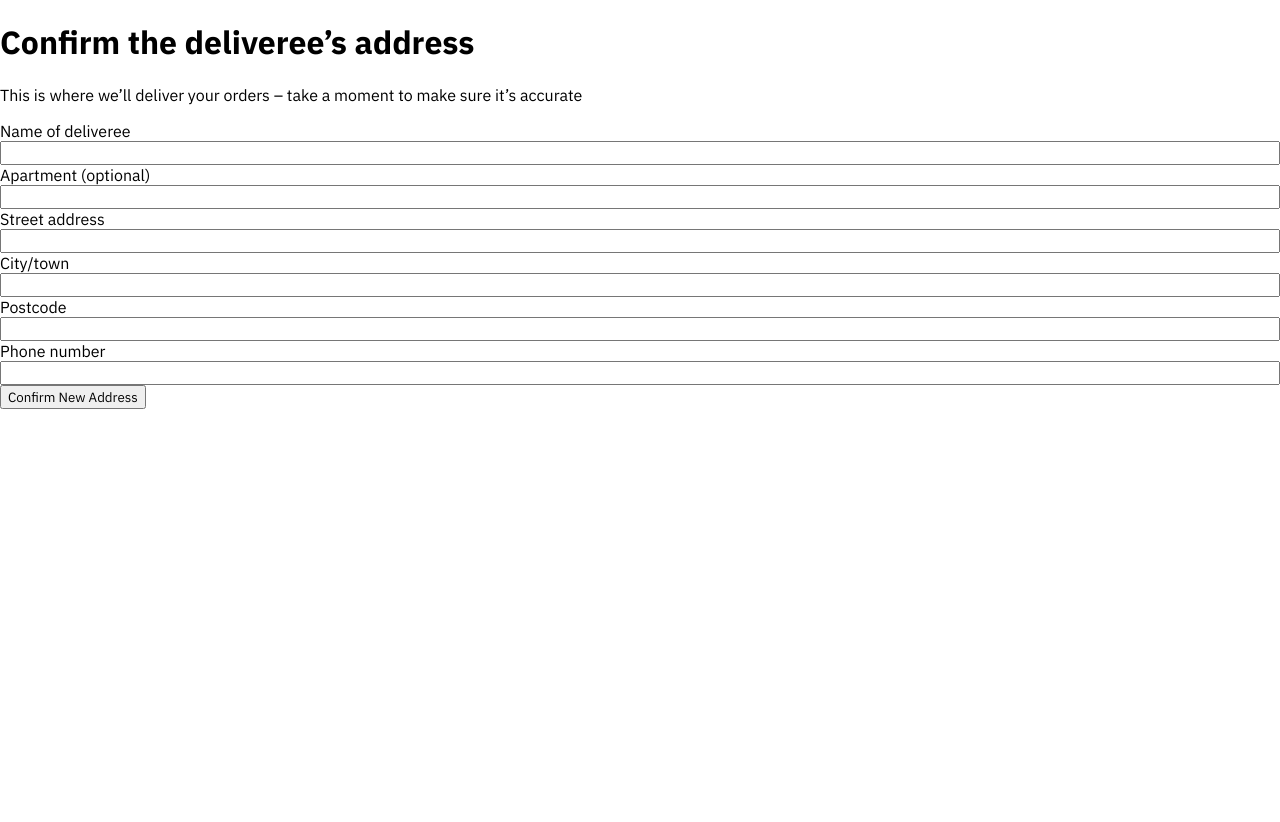
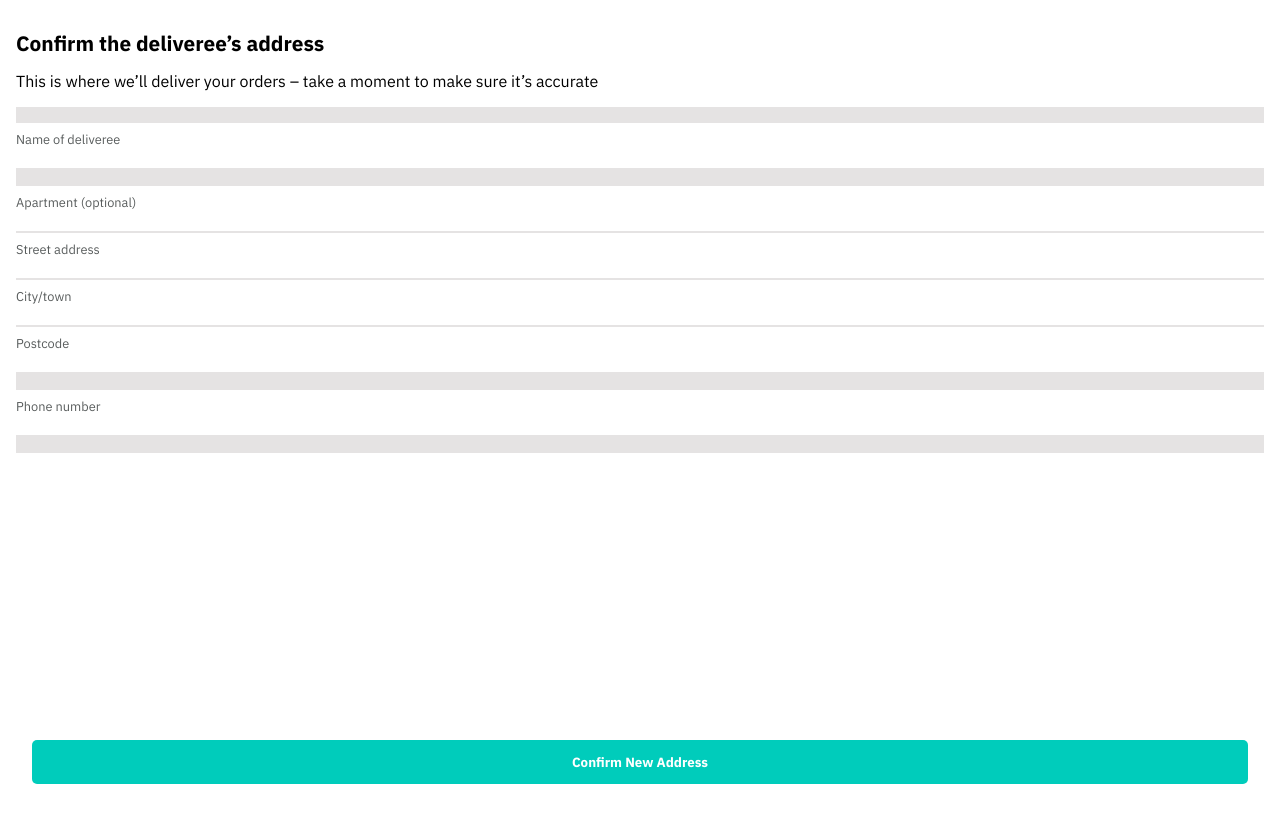
Before and after one commit to calvin-bochynski-ng/hackathon-acabo-client, a React (Create React App) app: page /add-address in a window 1280 px wide. Shown: the top 822 px of the page. Before the commit the page ends 800 px from the top, so only its background shows below. Built offline with nearby package versions, Linux system fonts and the light colour scheme; no server answers.

Commit message:
add form styling

```diff
--- a/src/component/AddAddress/AddAddress.js
+++ b/src/component/AddAddress/AddAddress.js
@@ -21,7 +21,7 @@ function AddAddress() {
       phone: event.target.phone.value,
     };
     setTimeout(() => {
-      navigate("/address");
+      navigate("/checkout");
     }, 500);
     try {
       await axios.post(`${apiUrl}:${port}/address`, newAddress);
@@ -32,7 +32,7 @@ function AddAddress() {
 
   return (
     <main className="add-address">
-      <header>
+      <header className="add-address__header">
         <h1 className="add-address__title">Confirm the deliveree’s address</h1>
         <p className="add-address__subtitle">
           This is where we’ll deliver your orders – take a moment to make sure
@@ -40,10 +40,14 @@ function AddAddress() {
         </p>
       </header>
 
-      <form onSubmit={handleSubmit} className="add-address">
+      <form onSubmit={handleSubmit} className="add-address__form">
         <div className="add-address__inputs">
-          <label className="add-address__input-title">Name of deliveree</label>
-          <input name="name" className="add-address__input"></input>
+          <div className="add-address__input-container">
+            <label className="add-address__input-title">
+              Name of deliveree
+            </label>
+            <input name="name" className="add-address__input"></input>
+          </div>
           <label className="add-address__input-title">
             Apartment (optional)
           </label>
@@ -54,8 +58,10 @@ function AddAddress() {
           <input name="city" className="add-address__input"></input>
           <label className="add-address__input-title">Postcode</label>
           <input name="postcode" className="add-address__input"></input>
-          <label className="add-address__input-title">Phone number </label>
-          <input name="phone" className="add-address__input"></input>
+          <div className="add-address__input-container">
+            <label className="add-address__input-title">Phone number </label>
+            <input name="phone" className="add-address__input"></input>
+          </div>
         </div>
         <button className="add-address__button" type="submit">
           Confirm New Address
--- a/src/component/AddAddress/AddAddress.scss
+++ b/src/component/AddAddress/AddAddress.scss
@@ -2,8 +2,58 @@
 @use "../../styles/partials/variables" as *;
 
 .add-address {
+  &__header {
+    padding: 1rem;
+  }
+  &__title {
+    font-size: 1.3rem;
+  }
+  &__subtitle {
+    font-size: 1rem;
+    margin: 0;
+  }
   &__inputs {
     display: flex;
     flex-direction: column;
   }
+  &__form {
+    display: flex;
+    flex-direction: column;
+    justify-content: space-between;
+    height: 100vh;
+    padding: 0 1rem;
+  }
+  &__input {
+    border: none;
+    border-bottom: 2px solid $primary-color-demi;
+  }
+  &__input-container {
+    display: flex;
+    flex-direction: column;
+    border-top: 1rem solid $primary-color-demi;
+    border-bottom: 1rem solid $primary-color-demi;
+  }
+  &__input-title {
+    font-size: 0.8rem;
+    padding-top: 0.5rem;
+
+    color: $primary-color-demi-darker;
+  }
+  &__button {
+    position: sticky;
+    bottom: 1rem;
+    font-weight: 700;
+    z-index: 1000;
+    display: flex;
+    justify-content: center;
+    align-items: center;
+    background-color: $primary-logo-color;
+    list-style: none;
+    text-decoration: none;
+    color: $primary-background;
+    padding: 0.8rem 1rem;
+    margin: 0 1rem;
+    border-radius: 5px;
+    border: none;
+  }
 }
--- a/src/styles/partials/_variables.scss
+++ b/src/styles/partials/_variables.scss
@@ -3,6 +3,7 @@ $primary-background: #ffffff;
 $primary-logo-color: #00ccbb;
 $primary-accent-color: #00a396;
 $primary-color-demi: #e5e3e3;
+$primary-color-demi-darker: #585c5c;
 
 // breakpoints
 $tablet-breakpoint: 768px;
```
